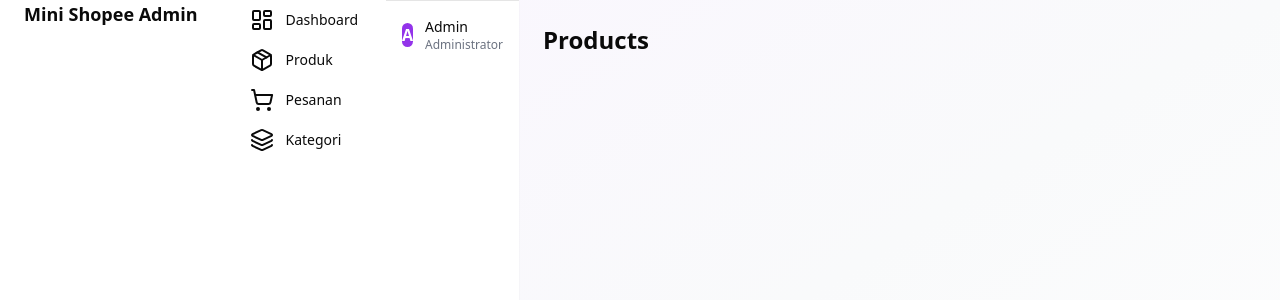
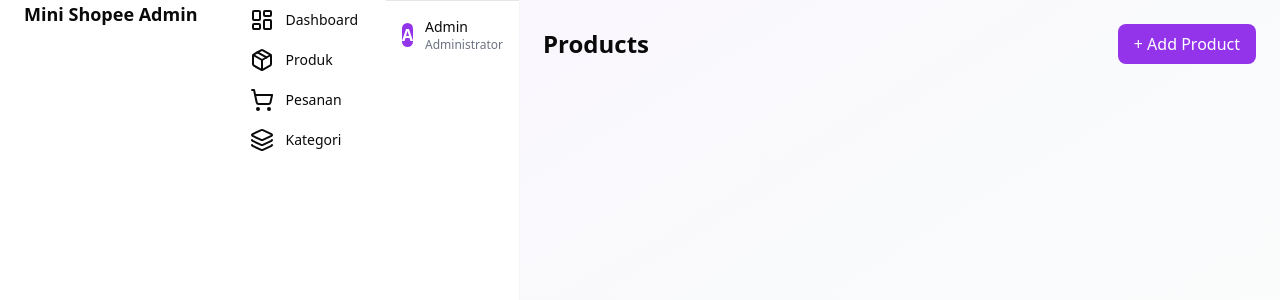
Before and after one commit to faliharyabudi/Mini-Shopee, a Next.js app in the folder web/: page /dashboard/products in a window 1280 px wide. Shown: the top 300 px of the page. Built offline with nearby package versions, Linux system fonts and the light colour scheme.

Commit message:
Tambah botton 'add products' di kanan atas

```diff
--- a/web/app/dashboard/products/page.tsx
+++ b/web/app/dashboard/products/page.tsx
@@ -5,8 +5,13 @@
       {/* HEADER */}
       <div className="flex items-center justify-between">
         <h1 className="text-2xl font-bold">Products</h1>
+
+        <button className="bg-purple-600 text-white px-4 py-2 rounded-lg hover:bg-purple-700">
+          + Add Product
+        </button>
       </div>
 
-    </div>
+      </div>
+
   );
 }
```
